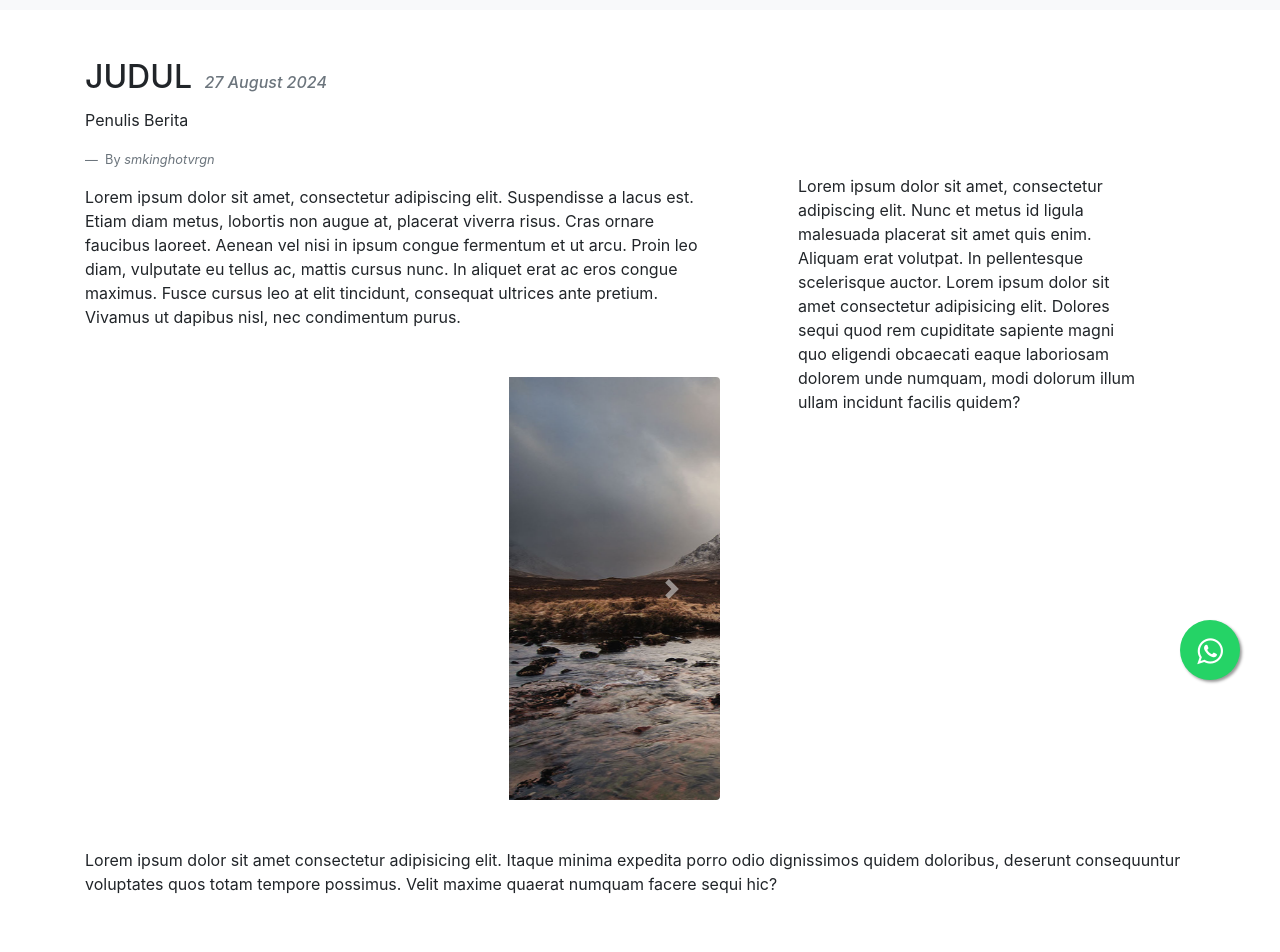
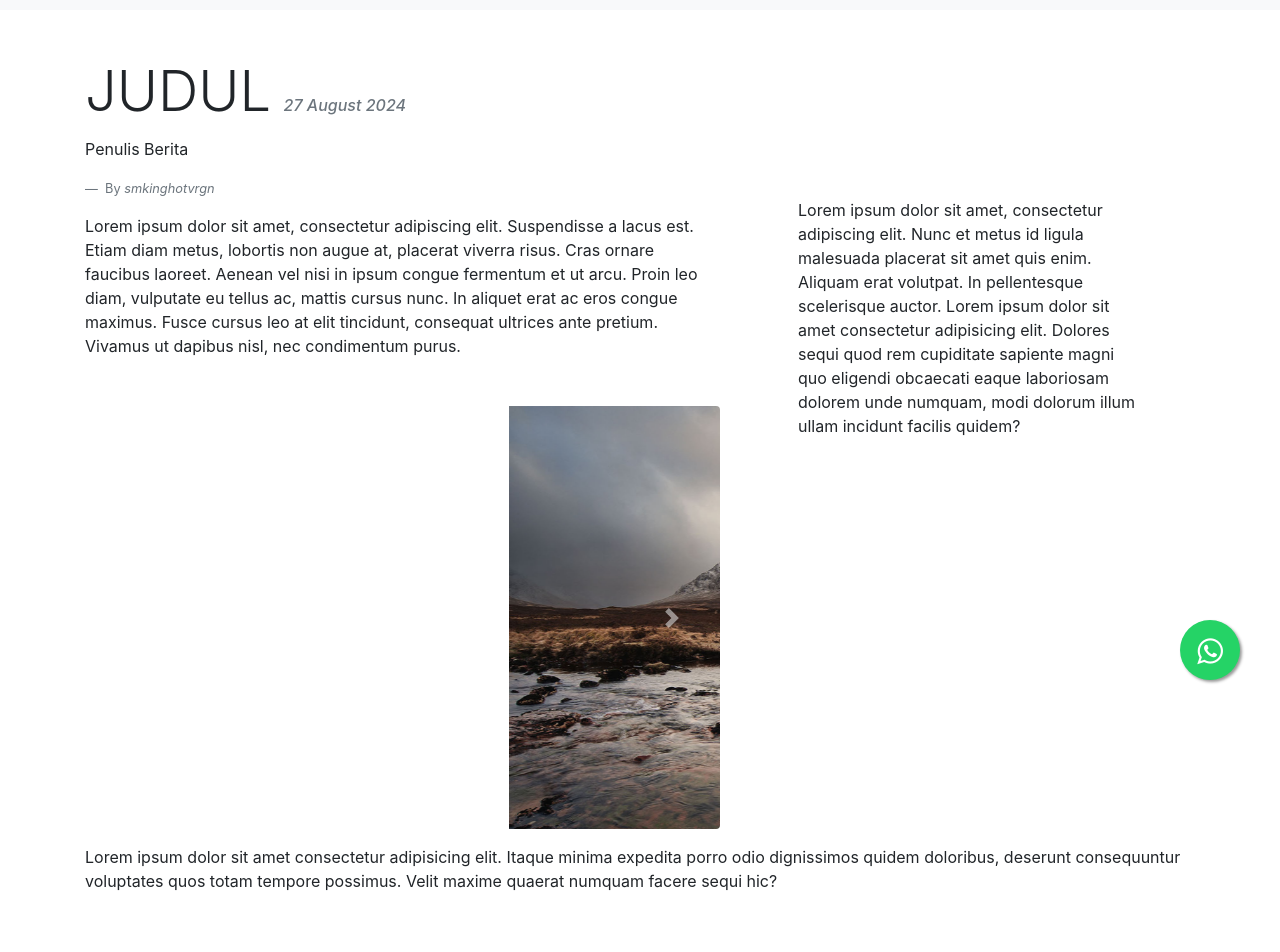
Before and after one commit to themightybananas/html-css-js-framework, a website: page isiberita.html in a window 1280 px wide. Shown: the part 80-1032 px from the top of the page. Drawn offline with nearby package versions, Linux system fonts and the light colour scheme; a web font is replaced by a local one.

Commit message:
UPDATE | layout

```diff
--- a/isiberita.html
+++ b/isiberita.html
@@ -29,12 +29,10 @@
     <link href="./assets/css/bootstrap.min.css" rel="stylesheet" />
     <!-- Link to the external CSS file -->
     <script src="./node_modules/bootstrap/dist/js/bootstrap.bundle.min.js"></script>
+    <link rel="stylesheet" href="./node_modules/slick-carousel/slick/slick.css">
+    <link rel="stylesheet" href="./node_modules/slick-carousel/slick/slick-theme.css">
+    <script src="./node_modules/slick-carousel/slick/slick.min.js"></script>
     <script src="./assets/js/slider.js" defer></script>
-    <style>
-      .carousel-item {
-        transition: transform 0.6s ease-in-out, opacity 0.6s ease-in-out;
-      }
-    </style>
   </head>
   <body>
     <!-- NAVBAR -->
@@ -158,7 +156,7 @@
             <div class="col-md-7">
                 <div class="lc-block mb-5">
                     <div editable="rich">
-                      <h2 class="display-6 fw-bold d-inline-block">JUDUL</h2>
+                      <h2 class="display-4 fw-bold d-inline-block">JUDUL</h2>
                       <span class="d-inline-block ms-2"><h6 class="text-muted ml-2"><cite title="Source Title">27 August 2024</cite></h6></span>
                         <figure>
                             <blockquote class="blockquote">
@@ -211,7 +209,7 @@
                         <div class="d-inline-flex">
                         </div>
                     </div>
-                    <div class="lc-block mb-5 py-5 mt-4">
+                    <div class="lc-block mt-5 py-5">
                         <div editable="rich">
                             <p class="rfs-7"> Lorem ipsum dolor sit amet, consectetur adipiscing elit. Nunc et metus id
                                  ligula malesuada placerat sit amet quis enim. Aliquam erat volutpat. In pellentesque
@@ -223,7 +221,7 @@
                 </div>
                 <!-- /lc-block -->
             </div><!-- /col -->
-            <div class="col-12 mt-5">
+            <div class="col-12 mt-3">
                 <p>Lorem ipsum dolor sit amet consectetur adipisicing elit. Itaque minima expedita porro odio dignissimos quidem doloribus, deserunt consequuntur voluptates quos totam tempore possimus. Velit maxime quaerat numquam facere sequi hic?</p>
             </div>
         </div>
```
